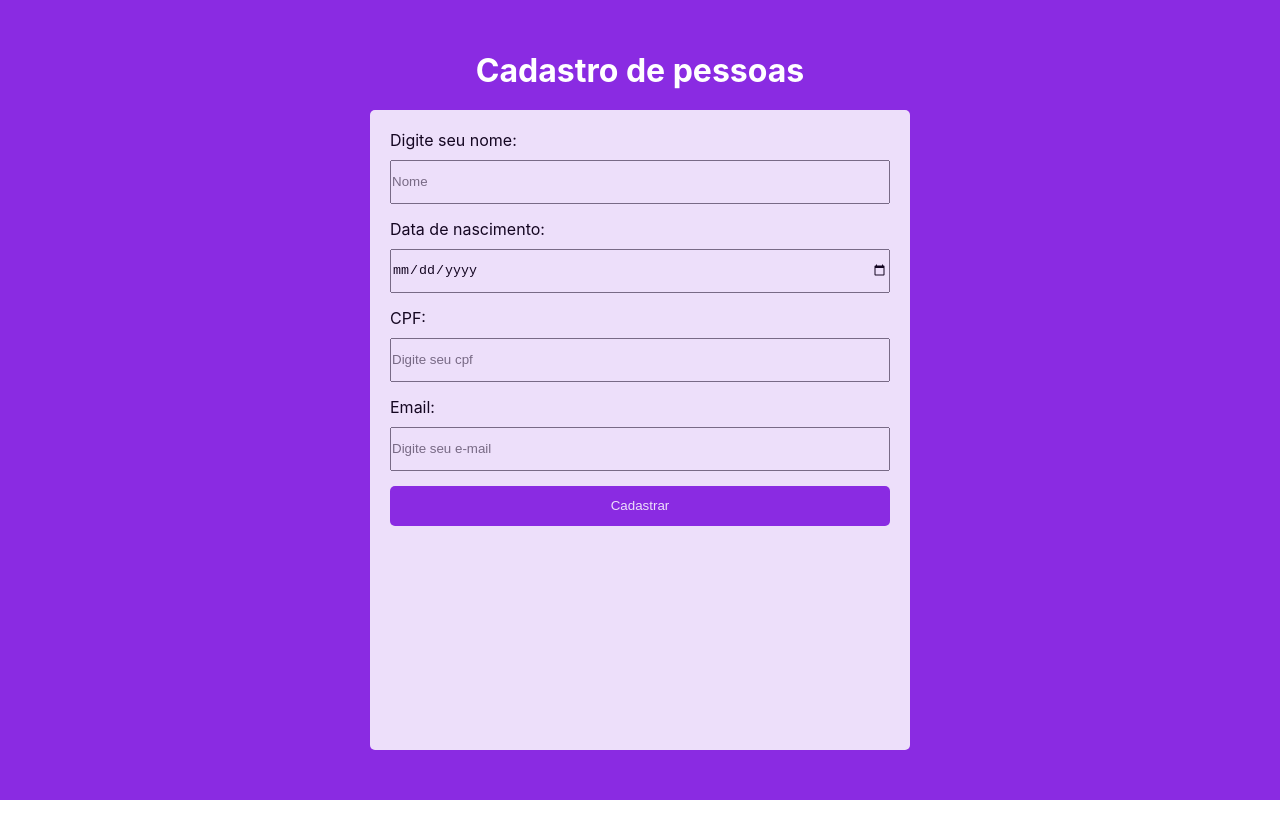
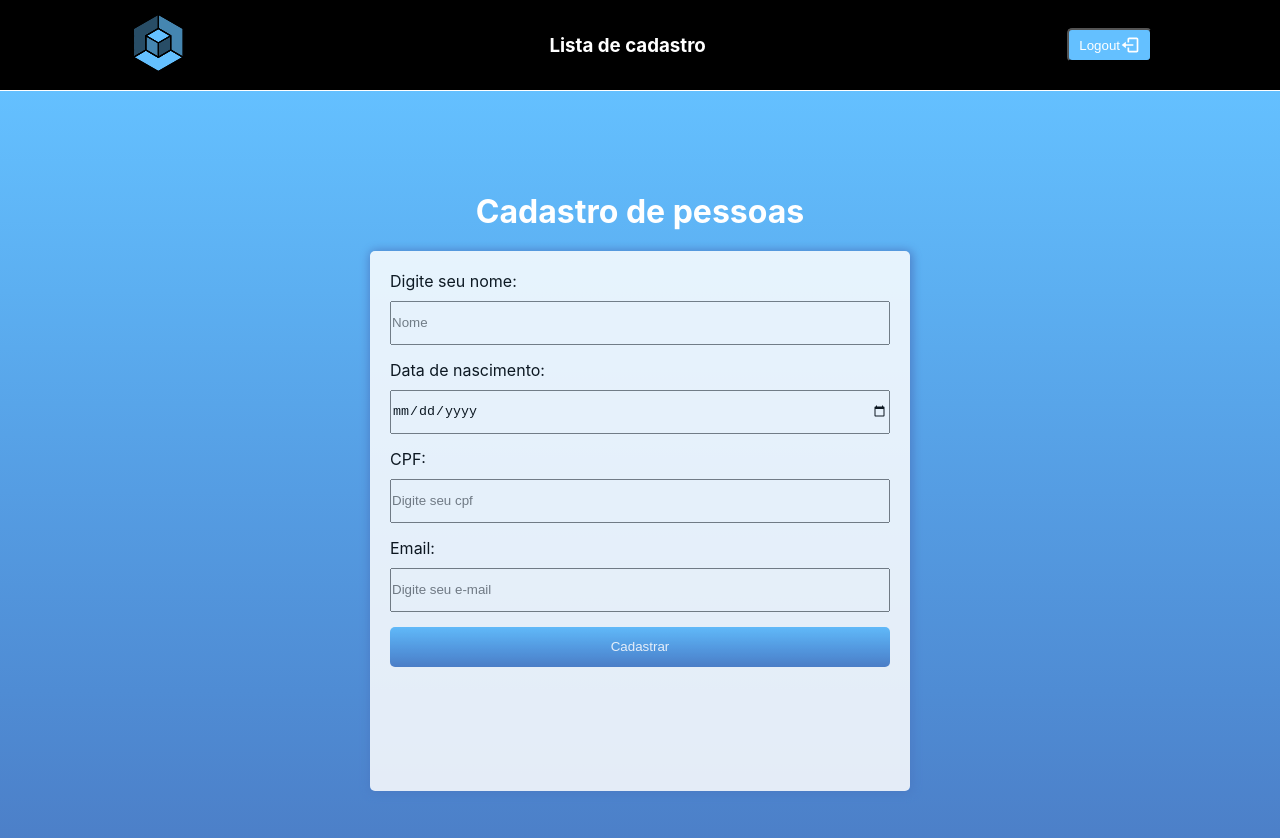
Before and after one commit to GustavoScopinho/dadospessoais-api, a React (Create React App) app: page /people/create in a window 1280 px wide. Shown: the top 838 px of the page. Before the commit the page ends 800 px from the top, so only its background shows below. Built offline with nearby package versions, Linux system fonts and the light colour scheme; sample sign-in values are in the browser's storage.

Commit message:
Add details

```diff
--- a/src/components/Header/Header.style.ts
+++ b/src/components/Header/Header.style.ts
@@ -21,7 +21,10 @@ export const ContainerMenu = styled.div`
 
   h3 {
     color: #fff;
-    /* color: #64c0ff; */
+
+    :hover {
+      color: #64c0ff;
+    }
   }
 
   button {
@@ -38,4 +41,9 @@ export const ContainerMenu = styled.div`
       transform: 2s;
     }
   }
+  a {
+    text-decoration: none;
+    color: red;
+    cursor: pointer;
+  }
 `
--- a/src/components/Header/Header.tsx
+++ b/src/components/Header/Header.tsx
@@ -5,6 +5,7 @@ import imgLogo from '../../assets/logo-quadrado.svg'
 import { useContext } from 'react'
 import { UsuarioContext } from '../../Context/UsuarioContext'
 import { BiLogOut } from 'react-icons/bi'
+import { Link } from 'react-router-dom'
 
 export const Header = () => {
   const { fazerLogout, token } = useContext(UsuarioContext)
@@ -15,7 +16,9 @@ export const Header = () => {
           <i>
             <img src={imgLogo} alt="" />
           </i>
-          <h3>Home</h3>
+          <Link to="/">
+            <h3>Lista de cadastro</h3>
+          </Link>
           <button onClick={fazerLogout}>
             Logout <BiLogOut size={20} />
           </button>
--- a/src/pages/CadastroDePessoas/CadastrarPessoas.style.ts
+++ b/src/pages/CadastroDePessoas/CadastrarPessoas.style.ts
@@ -1,7 +1,14 @@
 import styled from 'styled-components'
 
 export const ContainerCadastro = styled.div`
-  background-color: blueviolet;
+  background-image: linear-gradient(
+    to top,
+    #4b7bc4,
+    #4f8cd4,
+    #559de3,
+    #5caff1,
+    #64c0ff
+  );
   width: 100%;
   height: 100vh;
   display: flex;
@@ -17,7 +24,14 @@ export const ContainerCadastro = styled.div`
   }
 
   .button-cadastro {
-    background-color: blueviolet;
+    background-image: linear-gradient(
+      to top,
+      #4b7bc4,
+      #4f8cd4,
+      #559de3,
+      #5caff1,
+      #64c0ff
+    );
     border-radius: 5px;
     text-decoration: none;
     padding: 5px 10px;
@@ -26,6 +40,10 @@ export const ContainerCadastro = styled.div`
     cursor: pointer;
     height: 50px;
     border: none;
+    :hover {
+      scale: 1.01;
+      transform: matrix3d(1, 0, 0, 0, 0, 1, 0, 0, 0, 0, 1, 0, 0, 0, 0, 1);
+    }
   }
 
   .ContainerMenor {
@@ -35,11 +53,12 @@ export const ContainerCadastro = styled.div`
 
     div {
       width: 500px;
-      height: 600px;
+      height: 500px;
       border-radius: 5px;
       background-color: #fff;
       opacity: 85%;
       padding: 20px;
+      box-shadow: 1px 1px 10px 2px #4b7bc4;
 
       h1 {
         text-align: center;
--- a/src/pages/CadastroDePessoas/CadastroDePessoas.tsx
+++ b/src/pages/CadastroDePessoas/CadastroDePessoas.tsx
@@ -1,6 +1,7 @@
 import React, { useContext } from 'react'
 import { useForm } from 'react-hook-form'
 import { Link } from 'react-router-dom'
+import { Header } from '../../components/Header/Header'
 import { PessoaContext } from '../../Context/PessoaContext'
 import { IPessoas } from '../../utilidade/interface'
 import { ContainerCadastro } from './CadastrarPessoas.style'
@@ -11,6 +12,7 @@ export const CadastroDePessoas = () => {
 
   return (
     <>
+      <Header />
       <ContainerCadastro>
         <div className="ContainerMenor">
           <h1>Cadastro de pessoas</h1>
--- a/src/pages/Home/Home.style.ts
+++ b/src/pages/Home/Home.style.ts
@@ -34,6 +34,7 @@ export const ContainerHome = styled.div`
       flex-direction: column;
       margin-bottom: 50px;
       align-items: center;
+      box-shadow: 1px 1px 5px 1px #4b7bc4;
 
       i {
       }
@@ -43,6 +44,7 @@ export const ContainerHome = styled.div`
       color: #64c0ff;
       background: #fff;
       border: 1px solid #64c0ff;
+
       :hover {
         scale: 1.1;
         transform: 2s;
```
